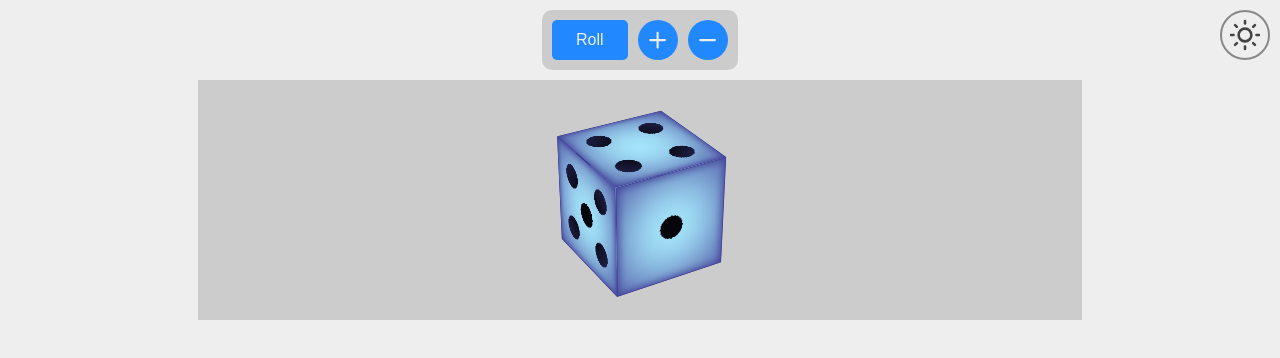
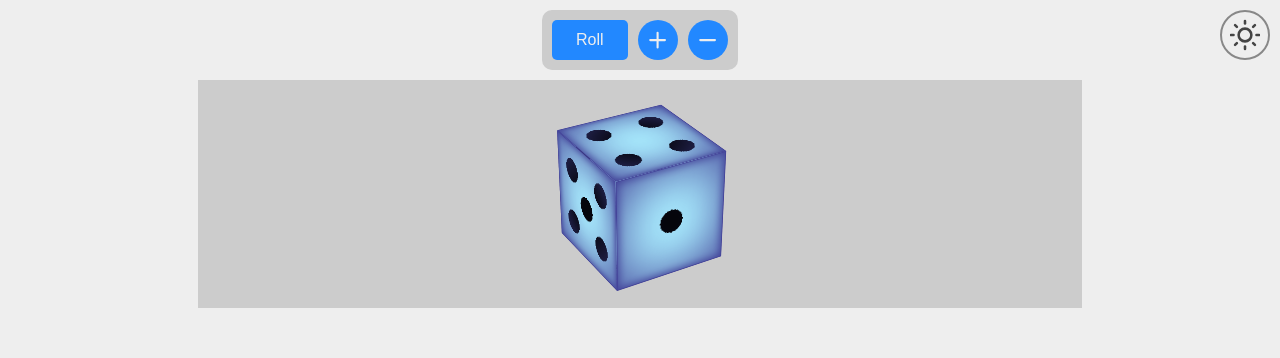
Before and after one commit to m-sarabi/dice-3D, a plain HTML site: page dice.html in a window 1280 px wide. Drawn offline with Linux system fonts and the light colour scheme.

Commit message:
adjusted the size of dice containers

```diff
--- a/css/dice.css
+++ b/css/dice.css
@@ -90,15 +90,16 @@ button.secondary:disabled {
 
 .cube-container {
     position: relative;
-    width: calc(var(--cube-size) * 2);
-    height: calc(var(--cube-size) * 2);
+    width: calc(var(--cube-size) * 1.5);
+    height: calc(var(--cube-size) * 1.5);
     perspective: 1000px;
+    margin: calc(var(--cube-size) / 10);
 }
 
 .cube {
     position: relative;
     transform: rotateX(0deg) rotateY(0deg);
-    transform-origin: var(--cube-size) var(--cube-size);
+    transform-origin: calc(var(--cube-size) * 3 / 4) calc(var(--cube-size) * 3 / 4);
     transform-style: preserve-3d;
 }
 
@@ -108,8 +109,8 @@ button.secondary:disabled {
 
 .side {
     position: absolute;
-    top: calc(var(--cube-size) / 2);
-    left: calc(var(--cube-size) / 2);
+    top: calc(var(--cube-size) / 4);
+    left: calc(var(--cube-size) / 4);
     width: var(--cube-size);
     height: var(--cube-size);
     background-color: #aef;
@@ -168,6 +169,7 @@ button.secondary:disabled {
     flex-wrap: wrap;
     justify-content: center;
     width: 70%;
+    padding: calc(var(--cube-size) / 10);
     height: fit-content;
     background-color: var(--bg-secondary-color);
     margin: 10px auto;
```
